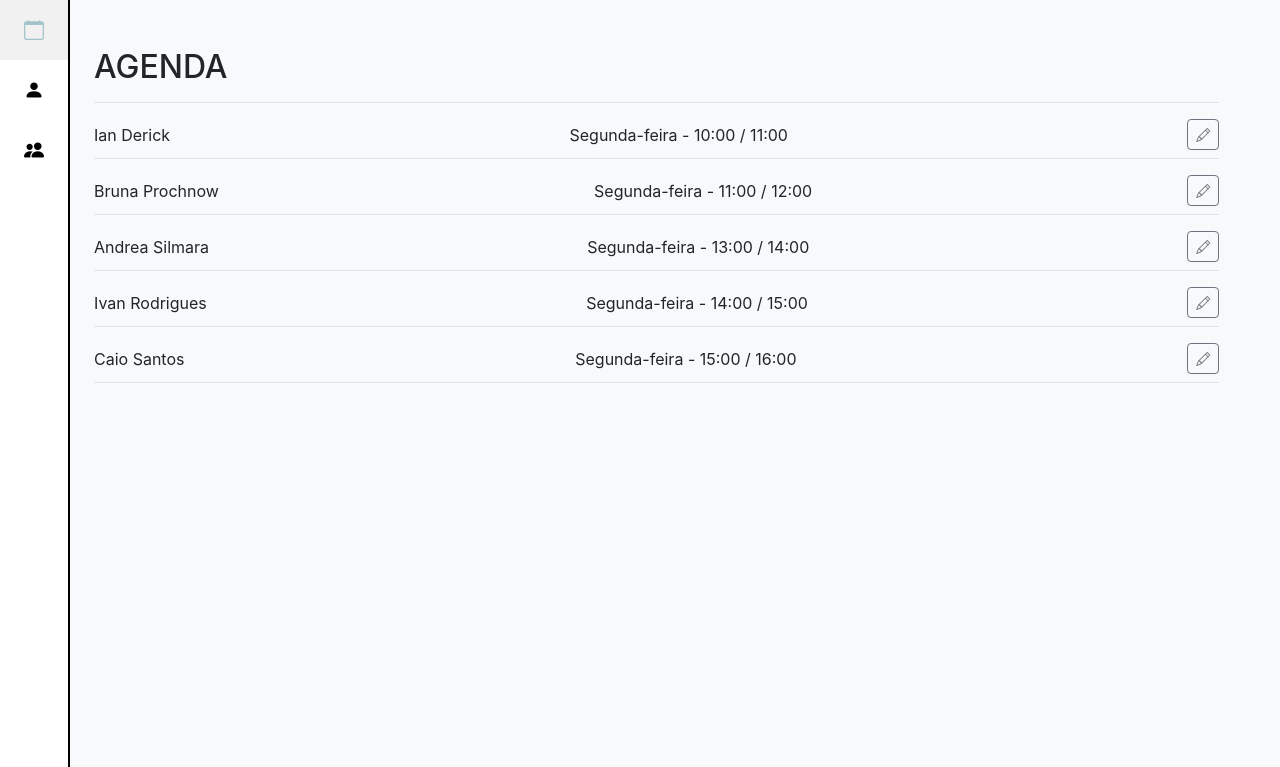
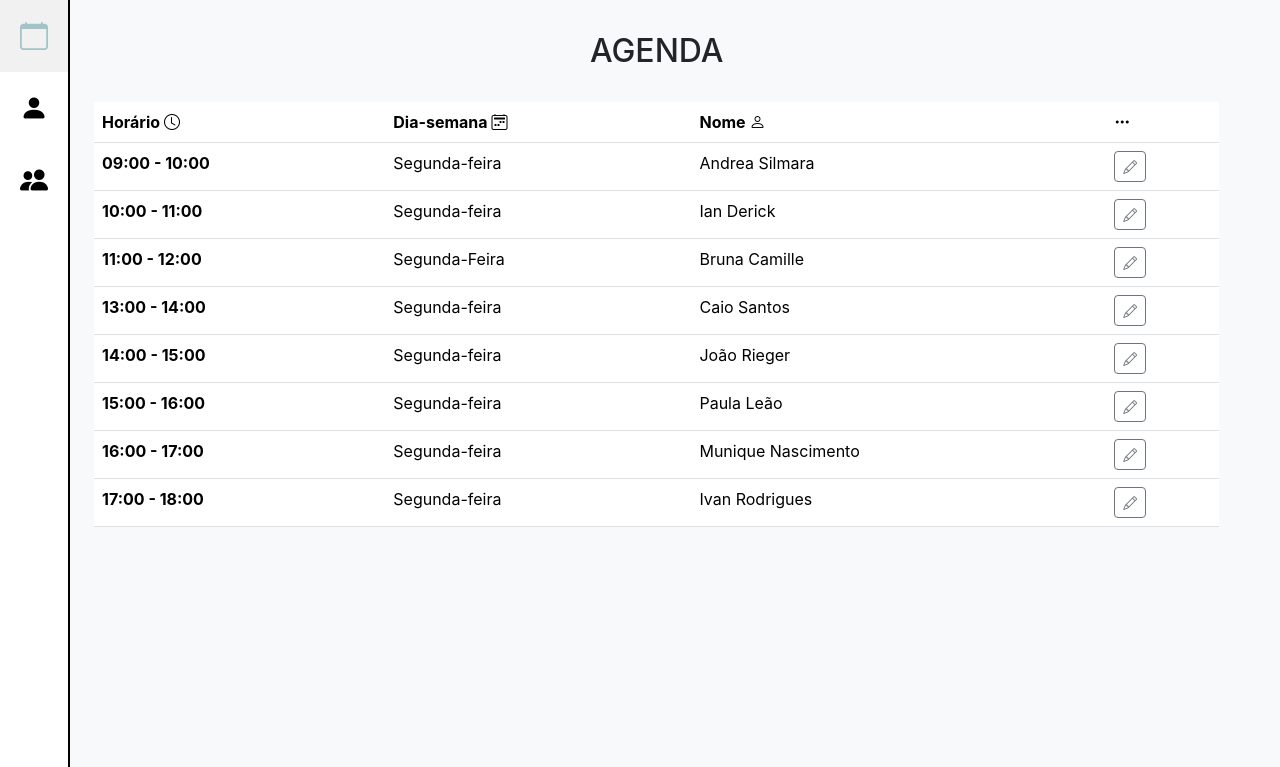
Before and after one commit to IanDerick/Agendamento-de-Consulta, a PHP site: page /agenda.phtml in a window 1280 px wide. Shown: the top 767 px of the page. Run offline with PHP 8.4, Linux system fonts and the light colour scheme.

Commit message:
Terminando a idealização da agenda

```diff
--- a/agenda.phtml
+++ b/agenda.phtml
@@ -17,17 +17,17 @@
                 <ul class="nav flex-column">
                     <li class="nav-item">
                         <a class="nav-link" href="agenda.phtml">
-                            <i class="bi bi-calendar fs-5"></i>
+                            <i class="bi bi-calendar fs-3"></i>
                         </a>
                     </li>
                     <li class="nav-item">
                         <a class="nav-link" href="novo_doutor.phtml">
-                            <i class="bi bi-person-fill fs-5"></i>
+                            <i class="bi bi-person-fill fs-3"></i>
                         </a>
                     </li>
                     <li class="nav-item">
                         <a class="nav-link" href="novo_paciente.phtml">
-                            <i class="bi bi-people-fill fs-5"></i>
+                            <i class="bi bi-people-fill fs-3"></i>
                         </a>
                     </li>
                 </ul>
@@ -35,74 +35,109 @@
         </nav>
 
         <main class="col-md-9 col-lg-11 px-md-4 main-content">
-             <div class="d-flex justify-content-between flex-wrap flex-md-nowrap align-items-center pt-3 pb-2 mb-3 border-bottom">
+             <div class="d-flex justify-content-center flex-wrap flex-md-nowrap align-items-center pt-6 pb-2 mb-3">
                 <h1 class="h2">AGENDA</h1>
             </div>
-            <div class="d-flex justify-content-between align-items-center list-item pt-10 pb-2 mb-3 border-bottom">
-                <span>Ian Derick</span>
-                <div>
-                    <span>Segunda-feira</span>
-                    <span> - </span>
-                    <span>10:00 / 11:00</span>
-                </div>
-                <div class="button-group">
-                    <button type="button" class="btn btn-outline-secondary btn-sm" data-bs-toggle="modal" data-bs-target="#modalNovoPaciente">
+            <table class="table">
+            <thead>
+                <tr>
+                    <th scope="col">Horário
+                        <i class="bi bi-clock"></i>
+                    </th>
+                    <th scope="col">Dia-semana
+                        <i class="bi bi-calendar2-week"></i>
+                    </th>
+                    <th scope="col">Nome
+                        <i class="bi bi-person"></i>
+                    </th>
+                    <th scope="col">
+                        <i class="bi bi-three-dots"></i>
+                    </th>
+                </tr>
+            </thead>
+            <tbody>
+            <tr>
+                <th scope="row">09:00 - 10:00 </th>
+                <td>Segunda-feira</td>
+                <td>Andrea Silmara</td>
+                <td>
+                    <button type="button" class="btn btn-outline-secondary btn-sm" data-bs-toggle="modal" data-bs-target="#modalNovoDoutor">
                         <i class="bi bi-pencil"></i>
                     </button>
-                </div>
-            </div>
-            <div class="d-flex justify-content-between align-items-center list-item pt-10 pb-2 mb-3 border-bottom">
-                <span>Bruna Prochnow</span>
-                <div>
-                    <span>Segunda-feira</span>
-                    <span> - </span>
-                    <span>11:00 / 12:00</span>
-                </div>
-                <div class="button-group">
-                    <button type="button" class="btn btn-outline-secondary btn-sm" data-bs-toggle="modal" data-bs-target="#modalNovoPaciente">
+                </td>
+                </tr>
+                <tr>
+                <th scope="row">10:00 - 11:00</th>
+                <td>Segunda-feira</td>
+                <td>Ian Derick</td>
+                <td>
+                    <button type="button" class="btn btn-outline-secondary btn-sm" data-bs-toggle="modal" data-bs-target="#modalNovoDoutor">
                         <i class="bi bi-pencil"></i>
                     </button>
-                </div>
-            </div>
-            <div class="d-flex justify-content-between align-items-center list-item pt-10 pb-2 mb-3 border-bottom">
-                <span>Andrea Silmara</span>
-                <div>
-                    <span>Segunda-feira</span>
-                    <span> - </span>
-                    <span>13:00 / 14:00</span>
-                </div>
-                <div class="button-group">
-                    <button type="button" class="btn btn-outline-secondary btn-sm" data-bs-toggle="modal" data-bs-target="#modalNovoPaciente">
+                </td>
+                </tr>
+                <tr>
+                <th scope="row">11:00 - 12:00</th>
+                <td>Segunda-Feira</td>
+                <td>Bruna Camille</td>
+                <td>
+                    <button type="button" class="btn btn-outline-secondary btn-sm" data-bs-toggle="modal" data-bs-target="#modalNovoDoutor">
                         <i class="bi bi-pencil"></i>
                     </button>
-                </div>
-            </div>
-            <div class="d-flex justify-content-between align-items-center list-item pt-10 pb-2 mb-3 border-bottom">
-                <span>Ivan Rodrigues</span>
-                <div>
-                    <span>Segunda-feira</span>
-                    <span> - </span>
-                    <span>14:00 / 15:00</span>
-                </div>
-                <div class="button-group">
-                    <button type="button" class="btn btn-outline-secondary btn-sm" data-bs-toggle="modal" data-bs-target="#modalNovoPaciente">
+                </td>
+                </tr>
+                <tr>
+                <th scope="row">13:00 - 14:00 </th>
+                <td>Segunda-feira</td>
+                <td>Caio Santos</td>
+                <td>
+                    <button type="button" class="btn btn-outline-secondary btn-sm" data-bs-toggle="modal" data-bs-target="#modalNovoDoutor">
                         <i class="bi bi-pencil"></i>
                     </button>
-                </div>
-            </div>
-            <div class="d-flex justify-content-between align-items-center list-item pt-10 pb-2 mb-3 border-bottom">
-                <span>Caio Santos</span>
-                <div>
-                    <span>Segunda-feira</span>
-                    <span> - </span>
-                    <span>15:00 / 16:00</span>
-                </div>
-                <div class="button-group">
-                    <button type="button" class="btn btn-outline-secondary btn-sm" data-bs-toggle="modal" data-bs-target="#modalNovoPaciente">
+                </td>
+                </tr>
+                <tr>
+                <th scope="row">14:00 - 15:00 </th>
+                <td>Segunda-feira</td>
+                <td>João Rieger</td>
+                <td>
+                    <button type="button" class="btn btn-outline-secondary btn-sm" data-bs-toggle="modal" data-bs-target="#modalNovoDoutor">
                         <i class="bi bi-pencil"></i>
                     </button>
-                </div>
-            </div>
+                </td>
+                </tr>
+                <tr>
+                <th scope="row">15:00 - 16:00 </th>
+                <td>Segunda-feira</td>
+                <td>Paula Leão</td>
+                <td>
+                    <button type="button" class="btn btn-outline-secondary btn-sm" data-bs-toggle="modal" data-bs-target="#modalNovoDoutor">
+                        <i class="bi bi-pencil"></i>
+                    </button>
+                </td>
+                </tr>
+                <tr>
+                <th scope="row">16:00 - 17:00 </th>
+                <td>Segunda-feira</td>
+                <td>Munique Nascimento</td>
+                <td>
+                    <button type="button" class="btn btn-outline-secondary btn-sm" data-bs-toggle="modal" data-bs-target="#modalNovoDoutor">
+                        <i class="bi bi-pencil"></i>
+                    </button>
+                </td>
+                </tr>
+                <tr>
+                <th scope="row">17:00 - 18:00 </th>
+                <td>Segunda-feira</td>
+                <td>Ivan Rodrigues</td>
+                <td>
+                    <button type="button" class="btn btn-outline-secondary btn-sm" data-bs-toggle="modal" data-bs-target="#modalNovoDoutor">
+                        <i class="bi bi-pencil"></i>
+                    </button>
+                </td>
+                </tr>
+            </tbody>
+            </table>
         </main>
     </div>
 </div>
--- a/css/estilo.css
+++ b/css/estilo.css
@@ -75,8 +75,6 @@ body {
     color: #A2C4C9;
 }
 
-
-
 .main-content {
     padding: 2rem;
 }
```
Also changed, not shown: novo_doutor.phtml (+9 -9 lines), novo_paciente.phtml (+4 -4 lines).
